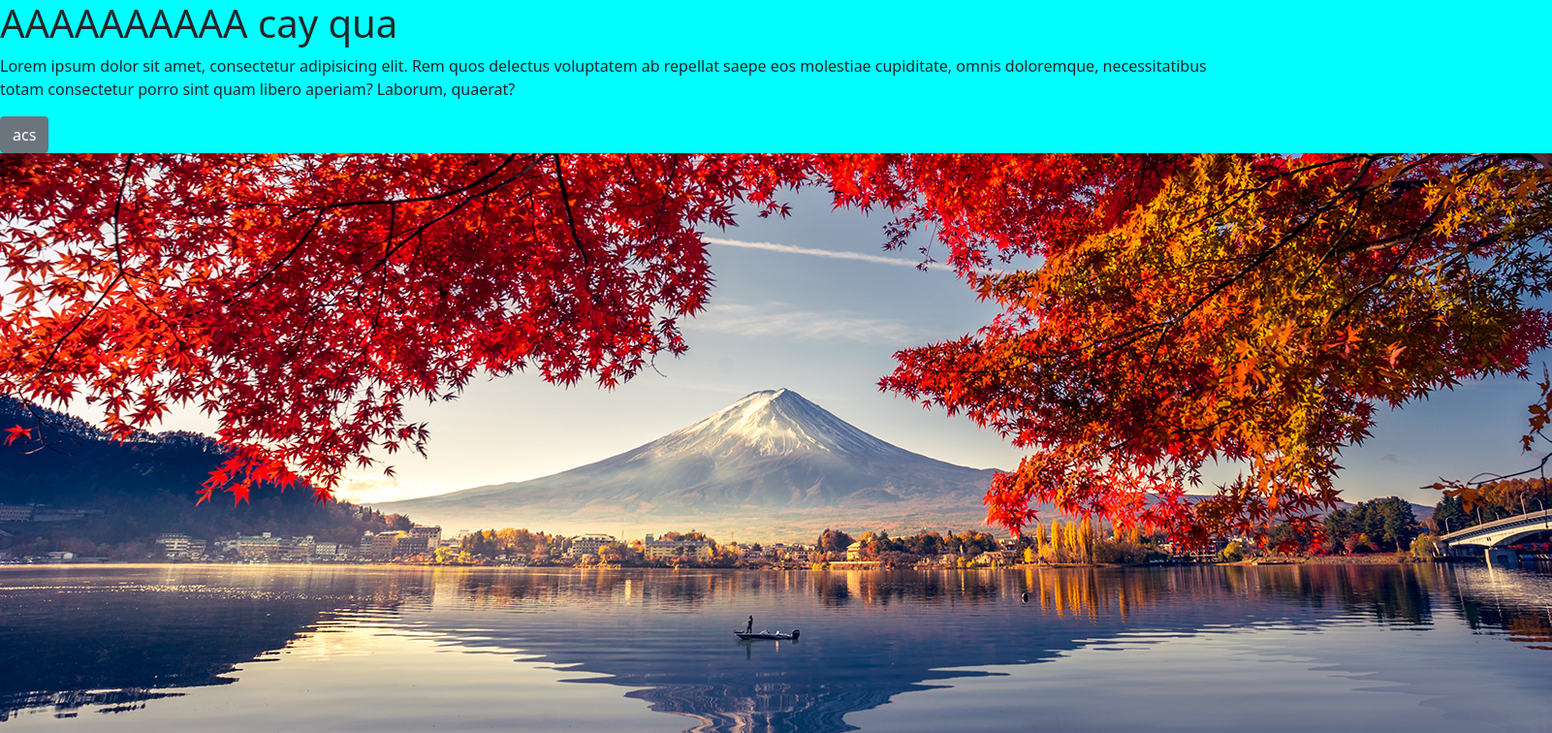
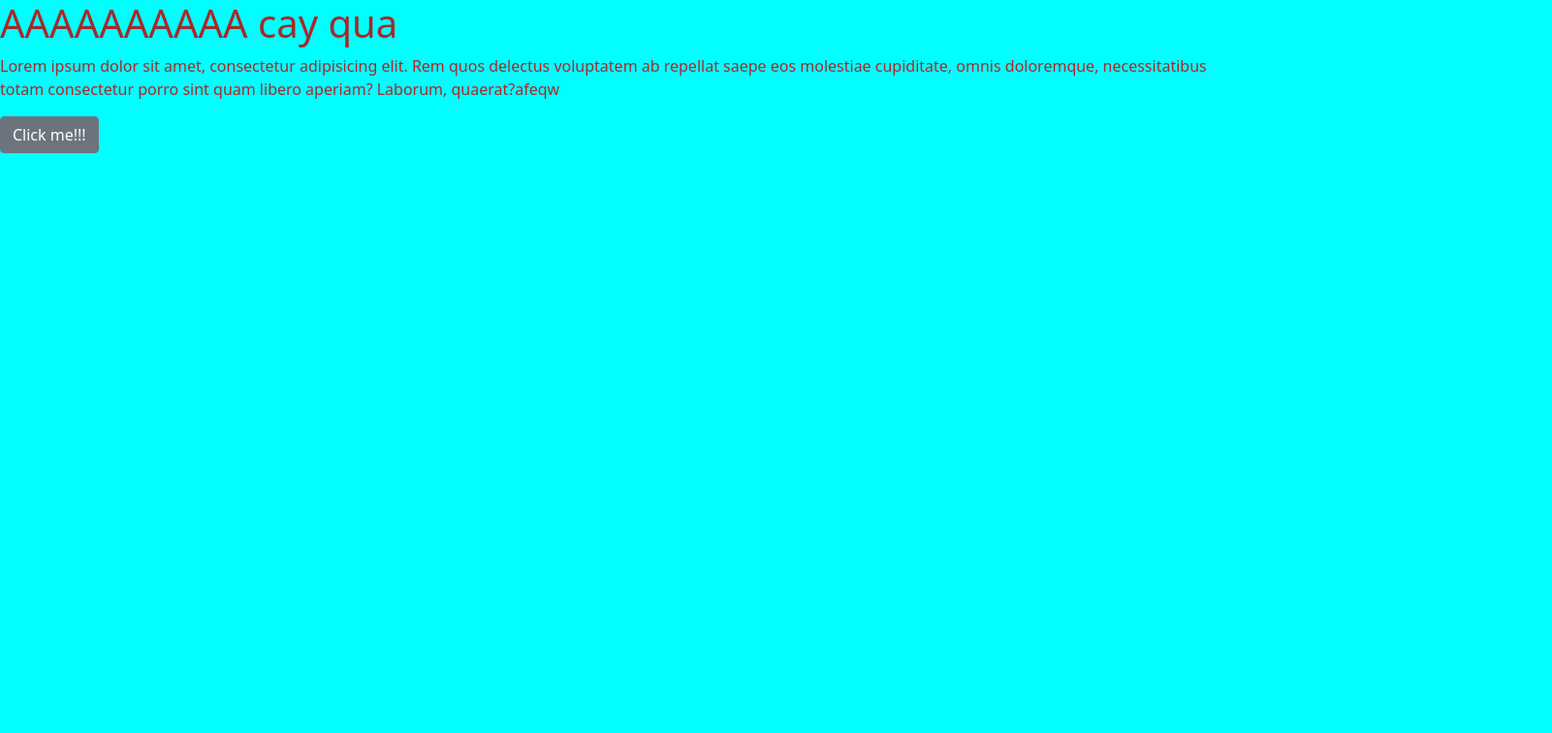
Before and after one commit to binhphanhai/smart-t-rex-app, a React app: page / in a window 1280 px wide. Shown: the top 756 px of the page at 97% size, 1601 px wide, since content can reach past the window. Built offline with nearby package versions, Linux system fonts and the light colour scheme.

Commit message:
split chunks

```diff
--- a/src/App.js
+++ b/src/App.js
@@ -1,8 +1,11 @@
 import React from "react";
 import imgSrc from "./assets/background.jpg";
 import { Button } from "react-bootstrap";
+const Lazy = React.lazy(() => import("./components/Lazy"));
+// import Lazy from "./components/Lazy";
 
 const App = () => {
+  const [isShowed, setIsShowed] = React.useState(false);
   return (
     <div>
       <h1>AAAAAAAAAA cay qua</h1>
@@ -10,10 +13,16 @@ const App = () => {
         Lorem ipsum dolor sit amet, consectetur adipisicing elit. Rem quos
         delectus voluptatem ab repellat saepe eos molestiae cupiditate, omnis
         doloremque, necessitatibus totam consectetur porro sint quam libero
-        aperiam? Laborum, quaerat?
+        aperiam? Laborum, quaerat?afeqw
       </p>
-      <Button variant="secondary">acs</Button>
-      <img alt="" src={imgSrc} />
+      <Button variant="secondary" onClick={() => setIsShowed(true)}>
+        Click me!!!
+      </Button>
+      {isShowed && (
+        <React.Suspense fallback="...">
+          <Lazy></Lazy>
+        </React.Suspense>
+      )}
     </div>
   );
 };
--- /dev/null
+++ b/src/components/Lazy.js
@@ -0,0 +1,7 @@
+import React from "react";
+
+function Lazy() {
+  return <div>I'm too lazy</div>;
+}
+
+export default Lazy;
--- a/src/index.scss
+++ b/src/index.scss
@@ -1,3 +1,4 @@
 body {
   background: aqua;
+  color: brown;
 }
--- a/webpack.config.js
+++ b/webpack.config.js
@@ -18,7 +18,10 @@ module.exports = {
     clientLogLevel: "silent",
   },
   plugins: [
-    new MiniCssExtractPlugin({ filename: "style.css" }),
+    new MiniCssExtractPlugin({
+      filename: "[name].[contenthash].css",
+      chunkFilename: "[id].css",
+    }),
     new HtmlWebpackPlugin({
       title: "Caching",
       template: "src/index.html",
@@ -26,6 +29,16 @@ module.exports = {
   ],
   optimization: {
     runtimeChunk: "single",
+    moduleIds: "deterministic",
+    splitChunks: {
+      cacheGroups: {
+        vendor: {
+          test: /[\\/]node_modules[\\/]/,
+          name: "vendors",
+          chunks: "all",
+        },
+      },
+    },
   },
   module: {
     rules: [
```
